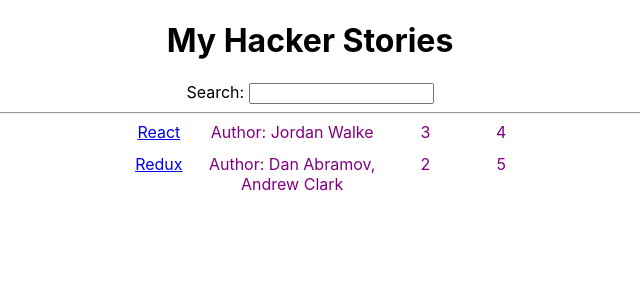
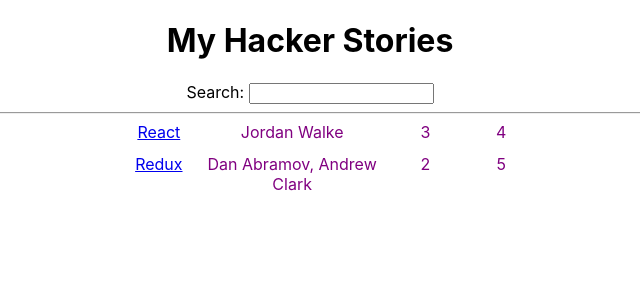
Before and after one commit to mar10outof10/hacker-stories, a React (Create React App) app: page / in a window 1280 px wide. Shown: the top 300 px of the page, without its empty margins (330-970 px from the left). Built offline with nearby package versions, Linux system fonts and the light colour scheme.

Commit message:
Finished another react component chapter

```diff
--- a/src/App.js
+++ b/src/App.js
@@ -26,28 +26,40 @@
     <div className="App">
       <h1>My Hacker Stories</h1>
 
-      <label htmlFor="search">Search: </label>
-      <input id="search" type="text" />
+      <Search />
 
       <hr />
 
+      <List />
+    </div>
+  );
+}
+
+function Search() {
+  return (
+    <div>
+      <label htmlFor="search">Search: </label>
+      <input id="search" type="text" />
+    </div>
+  )
+}
+
+function List() {
+  return (
     <ul style={{color: 'purple', display: 'flex', flexDirection:'column', width:'400px', margin:'0 auto'}}>
       {list.map((item) => {
-          return (
+        return(
           <li key={item.objectID} style={{paddingBottom: '12px', listStyle: 'inside square', display:'grid', gridTemplateColumns:'1fr 3fr 1fr 1fr', columnGap:'18px'}}>
             <span>
               <a href={item.url}>{item.title}</a>
             </span>
-              <span>Author: {item.author}</span>
+            <span>{item.author}</span>
             <span>{item.num_comments}</span>
             <span>{item.points}</span>
           </li>
-          );
+        )
       })}
     </ul>
-      {/* commentsss */}
-    </div>
-  );
+  )
 }
-
 export default App;
```
Lines whose indentation alone changed are shown as unchanged.
